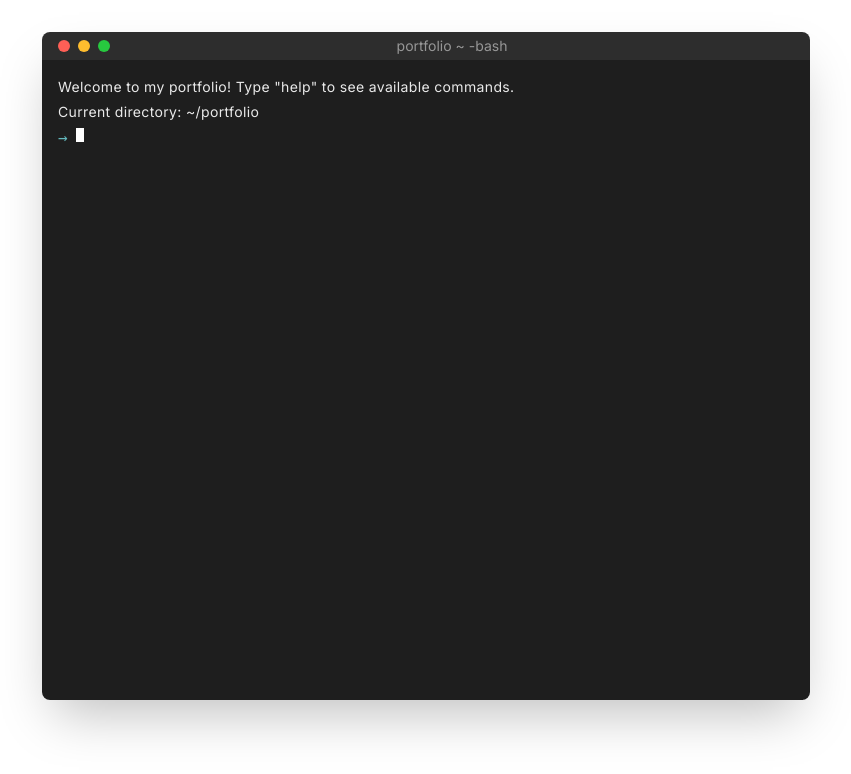
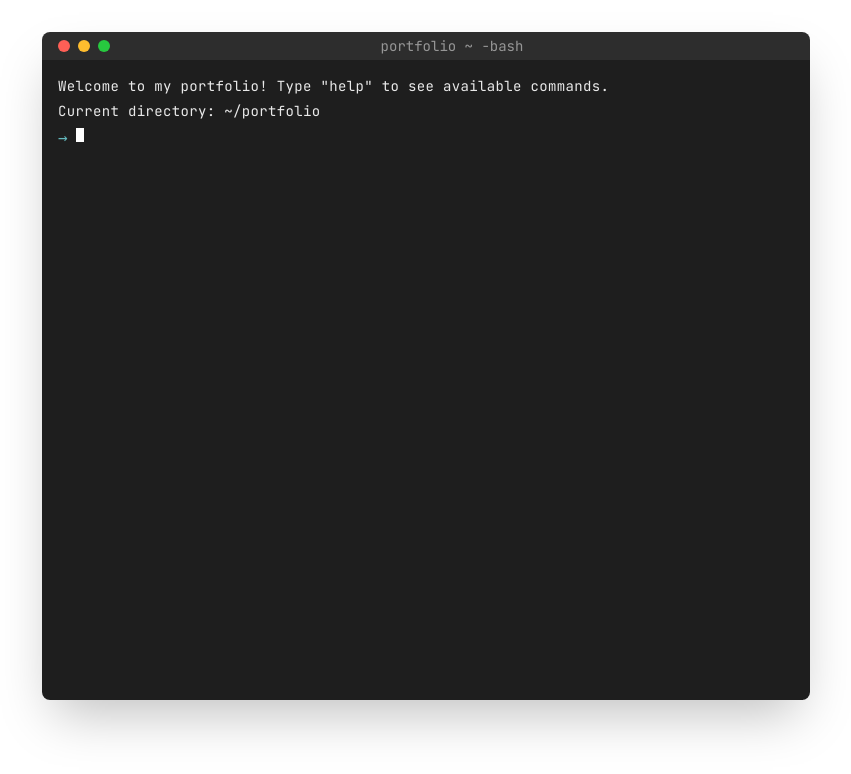
Before and after one commit to anibalalpizar/terminal-portfolio-json, a Next.js app: page / in a window 1280 px wide. Shown: the top 774 px of the page, without its empty margins (214-1065 px from the left). Built offline with nearby package versions, Linux system fonts and the light colour scheme.

Commit message:
Update layout to use JetBrains Mono font and modify metadata for terminal portfolio

```diff
--- a/src/app/layout.tsx
+++ b/src/app/layout.tsx
@@ -1,12 +1,15 @@
-import './globals.css';
-import type { Metadata } from 'next';
-import { Inter } from 'next/font/google';
+import "./globals.css";
+import type { Metadata } from "next";
+import { JetBrains_Mono } from "next/font/google";
 
-const inter = Inter({ subsets: ['latin'] });
+const jetbrainsMono = JetBrains_Mono({
+  subsets: ["latin"],
+  display: "swap",
+});
 
 export const metadata: Metadata = {
-  title: 'Create Next App',
-  description: 'Generated by create next app',
+  title: "Terminal Portfolio",
+  description: "A terminal-style portfolio website",
 };
 
 export default function RootLayout({
@@ -16,7 +19,7 @@ export default function RootLayout({
 }) {
   return (
     <html lang="en">
-      <body className={inter.className}>{children}</body>
+      <body className={jetbrainsMono.className}>{children}</body>
     </html>
   );
 }
```
